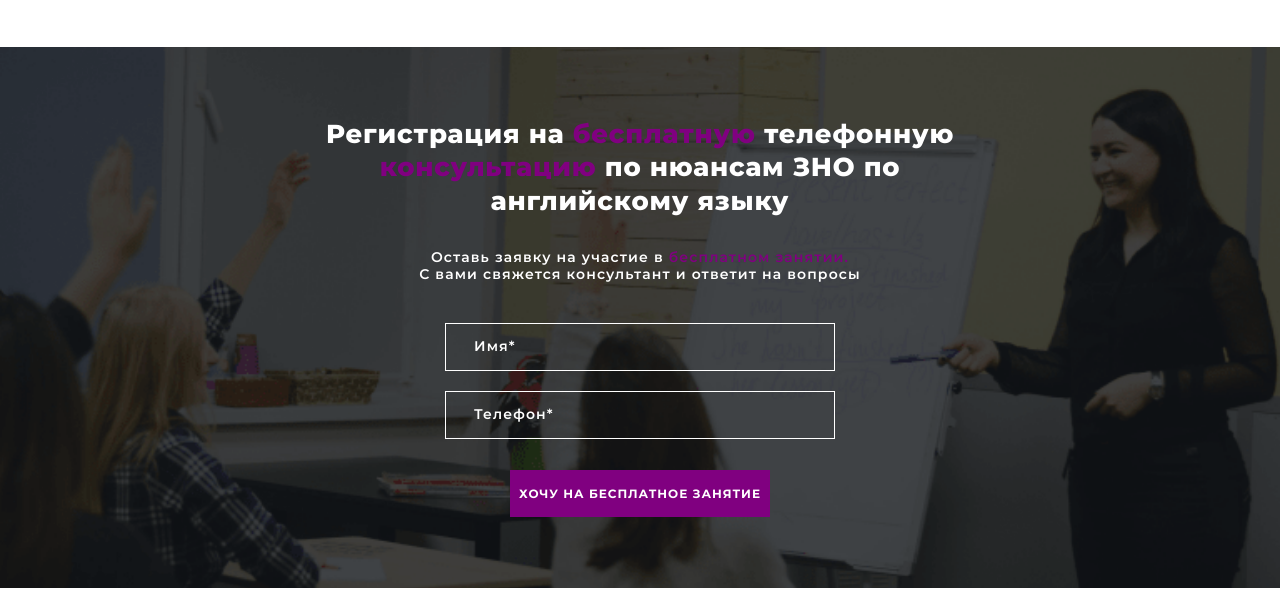
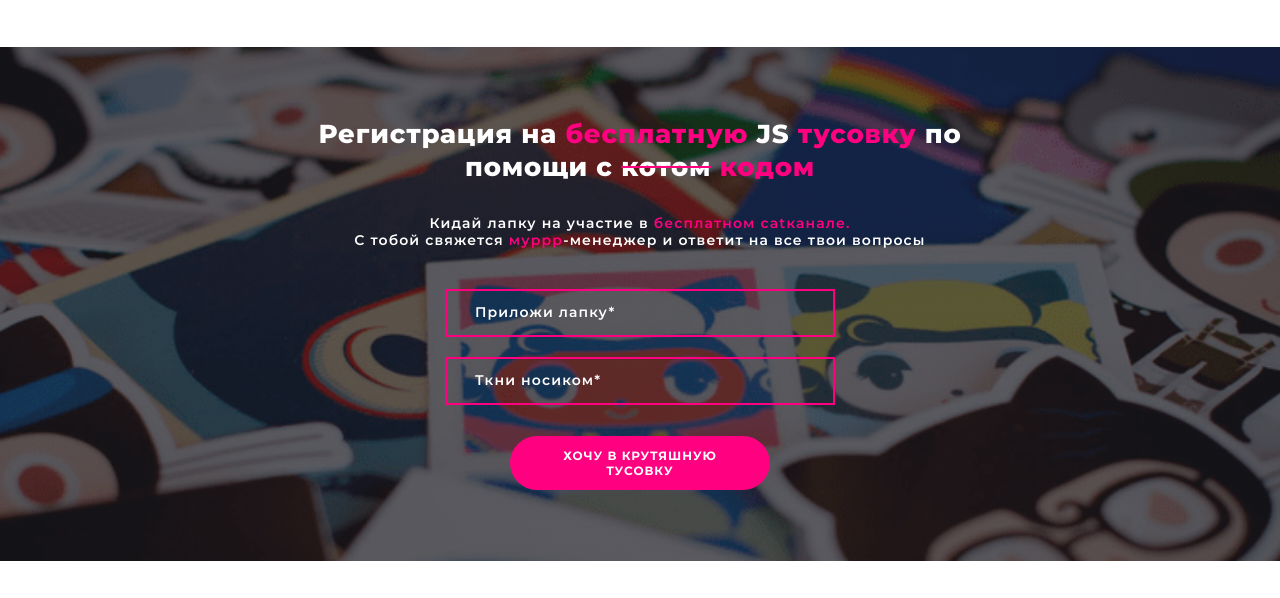
Before and after one commit to Marinessa393/DevCat, a website built with Parcel: page src/index.html in a window 1280 px wide. Shown: the part 5529-6127 px from the top of the page. Built offline with nearby package versions, Linux system fonts and the light colour scheme.

Commit message:
adds cat-footer

```diff
--- a/src/index.html
+++ b/src/index.html
@@ -1,16 +1,16 @@
 <!DOCTYPE html>
 <html lang="ru">
+
 <head>
   <meta charset="UTF-8" />
   <meta name="description" content="Подготовка к ВНО по английскому языку" />
   <meta name="viewport" content="width=device-width, initial-scale=1.0" />
   <title>HellEN</title>
   <link rel="shortcut icon" href="./images/mars.png" type="image/png" />
-    <link
-      rel="stylesheet"
-      href="https://cdnjs.cloudflare.com/ajax/libs/modern-normalize/0.7.0/modern-normalize.min.css"
-    />
+  <link rel="stylesheet"
+    href="https://cdnjs.cloudflare.com/ajax/libs/modern-normalize/0.7.0/modern-normalize.min.css" />
 </head>
+
 <body>
   <include src="./partials/header.html"></include>
 
@@ -32,5 +32,7 @@
   <script src="menu.js"></script>
   <script src="scroll.js"></script>
   <script src="./index.js"></script>
+  <script src="./js/button-script.js"></script>
 </body>
+
 </html>
--- /dev/null
+++ b/src/js/button-script.js
@@ -0,0 +1,9 @@
+document.querySelector('.footer-button').onmousemove = (e) => {
+
+  const x = e.pageX - e.target.offsetLeft
+  const y = e.pageY - e.target.offsetTop
+
+  e.target.style.setProperty('--x', `${x}px`)
+  e.target.style.setProperty('--y', `${y}px`)
+
+}
--- a/src/partials/footer.html
+++ b/src/partials/footer.html
@@ -3,43 +3,26 @@
     <div class="registration-container">
       <div class="footer-title">
         <h2>
-          Регистрация на<strong class="footer-accent"> бесплатную</strong>
-          телефонную<strong class="footer-accent"> консультацию </strong>по
-          нюансам ЗНО по английскому языку
+          Регистрация на<strong class="footer-accent"> бесплатную</strong> JS
+          <strong class="footer-accent">тусовку </strong> по помощи с <span class="crossed">котом</span> <span
+            class="footer-accent">кодом</span>
         </h2>
       </div>
       <form method="POST" class="footer-form" autocomplete="off">
         <b class="footer-text">
-          Оставь заявку на участие в
-          <span class="footer-accent"> бесплатном занятии. </span> <br />
-          С вами свяжется консультант и ответит на вопросы
+          Кидай лапку на участие в <span class="footer-accent"> бесплатном catканале. </span> <br />
+          С тобой свяжется <span class="footer-accent">муррр</span>-менеджер и ответит на все твои вопросы
         </b>
         <label class="form-field name">
-          <input
-            type="text"
-            name="name"
-            class="modal-input"
-            placeholder="Имя&ast;"
-            aria-label="Впишите имя"
-            required
-          />
+          <input type="text" name="name" class="modal-input" placeholder="Приложи лапку&ast;" aria-label="Впишите имя"
+            required />
         </label>
         <label class="form-field">
-          <input
-            type="tel"
-            name="tel"
-            class="modal-input"
-            placeholder="Телефон&ast;"
-            aria-label="Впишите номер телефона"
-            required
-          />
+          <input type="tel" name="tel" class="modal-input" placeholder="Ткни носиком&ast;"
+            aria-label="Впишите номер телефона" required />
         </label>
-        <button
-          type="submit"
-          aria-label="Кнопка отправки"
-          class="footer-button btn"
-        >
-          хочу на бесплатное занятие
+        <button type="submit" aria-label="Кнопка отправки" class="footer-button btn">
+          <span>хочу в крутяшную тусовку</span>
         </button>
       </form>
     </div>
@@ -51,11 +34,7 @@
       </a>
     </div>
     <div class="footer-links">
-      <a
-        href="tel:+380000000000"
-        aria-label="Телефон компании"
-        class="tel link"
-      >
+      <a href="tel:+380000000000" aria-label="Телефон компании" class="tel link">
         <svg aria-label="иконка звонка" class="icon">
           <use href="./images/icons/symbol-defs.svg#phone"></use>
         </svg>
--- a/src/sass/components/_footer.scss
+++ b/src/sass/components/_footer.scss
@@ -15,7 +15,7 @@
   max-width: 100%;
   padding: 50px 0px;
   color: $white-color;
-  background-color: $primary-color;
+  background-color: black;
   background-repeat: no-repeat;
   background-position: center;
   @media screen and (min-width: 768px) and (max-width: 1343px) {
@@ -50,6 +50,10 @@
     line-height: 1.36;
     vertical-align: top;
     letter-spacing: 0.03em;
+    & .crossed {
+      text-decoration: line-through;
+      text-decoration-color: #ff0081;
+    }
     @media screen and (min-width: 576px) and (max-width: 767px) {
       font-size: 20px;
       max-width: 500px;
@@ -70,7 +74,7 @@
     }
   }
   &-accent {
-    color: $accent-color;
+    color: #ff0081;
   }
 }
 .footer-text {
@@ -134,7 +138,7 @@
   width: 100%;
   padding: 15px 28px 16px 28px;
   background-color: transparent;
-  border: 1px solid $white-color;
+  border: 2px solid #ff0081;
   box-sizing: border-box;
   color: $white-color;
   font-weight: 600;
@@ -167,27 +171,6 @@
     outline: 2px solid $accent-color;
   }
 }
-.footer-button {
-  display: inline-block;
-  align-items: center;
-  margin-top: 50px;
-  color: $white-color;
-  background-color: $accent-color;
-  border: 2px solid $accent-color;
-  text-align: center;
-  transition: 250ms cubic-bezier(0.42, 0, 0.58, 1);
-  @media screen and (min-width: 768px) and (max-width: 1343px) {
-    margin-top: 31px;
-  }
-  @media screen and (min-width: 1343px) {
-    margin-top: 80px;
-  }
-  &:hover,
-  &:focus {
-    background-color: $white-color;
-    color: $accent-color;
-  }
-}
 
 // Contacts
 .footer .contacts {
@@ -216,23 +199,21 @@
     justify-content: flex-start;
   }
 }
-.footer-logo {
-  @media screen and (max-width: 767px) {
-    width: 84px;
-    height: 30px;
-  }
-  @media screen and (min-width: 768px) {
-    width: 128px;
-    height: 45px;
-  }
-}
+
 .footer-logo-position {
   @media screen and (max-width: 767px) {
     margin-left: auto;
     margin-right: auto;
+     width: 50px;
+  }
+    @media screen and (min-width: 768px) {
+    margin-left: auto;
+    margin-right: auto;
+     width: 65px;
   }
   @media screen and (min-width: 1344px) {
     margin-right: 290px;
+    width: 90px;
   }
 }
 .footer-links {
@@ -352,67 +333,96 @@
 // Background-image
 @media screen and (max-width: 767px) {
   .footer .registration {
-    background-image: url('../images/footer-images/footer-bg-mobile-1x-min.png');
+    background-image: linear-gradient(to right, rgba(47, 48, 58, 0.4), rgba(47, 48, 58, 0.4)), url('../images/footer-images/gitcats-yay-mobile-min.png');
     background-size: cover;
     @media screen and (min-device-pixel-ratio: 2),
       screen and (min-resolution: 192dpi),
       screen and (min-resolution: 2dppx) {
-      background-image: url('../images/footer-images/footer-bg-mobile-1x-min.png');
+      background-image: linear-gradient(to right, rgba(47, 48, 58, 0.4), rgba(47, 48, 58, 0.4)), url('../images/footer-images/gitcats-yay-mobile-min.png');
+    }
+  }
+}
+
+@media screen and (max-width: 767px) {
+  .footer .registration {
+    background-image: linear-gradient(to right, rgba(47, 48, 58, 0.4), rgba(47, 48, 58, 0.4)), url('../images/footer-images/gitcats-yay-mobile-min.png');
+    background-size: cover;
+    @media screen and (min-device-pixel-ratio: 2),
+      screen and (min-resolution: 192dpi),
+      screen and (min-resolution: 2dppx) {
+      background-image: linear-gradient(to right, rgba(47, 48, 58, 0.4), rgba(47, 48, 58, 0.4)), url('../images/footer-images/gitcats-yay-mobile-min.png');
     }
   }
 }
 @media screen and (min-width: 768px) and (max-width: 1343px) {
   .footer .registration {
-    background-image: url('../images/footer-images/footer-bg-tablet-1x.webp');
+    background-image: linear-gradient(to right, rgba(47, 48, 58, 0.4), rgba(47, 48, 58, 0.4)), url('../images/footer-images/gitcats-yay-tablet-min.png');
     background-size: cover;
     @media screen and (min-device-pixel-ratio: 2),
       screen and (min-resolution: 192dpi),
       screen and (min-resolution: 2dppx) {
-      background-image: url('../images/footer-images/footer-bg-tablet-2x.webp');
+      background-image: linear-gradient(to right, rgba(47, 48, 58, 0.4), rgba(47, 48, 58, 0.4)), url('../images/footer-images/gitcats-yay-tablet-min.png');
     }
   }
 }
 @media screen and (min-width: 1344px) {
   .footer .registration {
-    background-image: url('../images/footer-images/footer-bg-desktop-1x.webp');
+    background-image: linear-gradient(to right, rgba(47, 48, 58, 0.4), rgba(47, 48, 58, 0.4)), url('../images/footer-images/gitcats-yay-desktop.png');
     background-size: cover;
     @media screen and (min-device-pixel-ratio: 2),
       screen and (min-resolution: 192dpi),
       screen and (min-resolution: 2dppx) {
-      background-image: url('../images/footer-images/footer-bg-desktop-2x.webp');
+      background-image: linear-gradient(to right, rgba(47, 48, 58, 0.4), rgba(47, 48, 58, 0.4)), url('../images/footer-images/gitcats-yay-desktop.png');
     }
   }
 }
-@media screen and (max-width: 767px) {
-  .footer .registration {
-    background-image: url('../images/footer-images/footer-bg-mobile-1x-min.png');
-    background-size: cover;
-    @media screen and (min-device-pixel-ratio: 2),
-      screen and (min-resolution: 192dpi),
-      screen and (min-resolution: 2dppx) {
-      background-image: url('../images/footer-images/footer-bg-mobile-2x-min.png');
-    }
+
+
+//
+
+
+
+.footer-button {
+  display: inline-block;
+  align-items: center;
+  margin-top: 50px;
+  text-align: center;
+  @media screen and (min-width: 768px) and (max-width: 1343px) {
+    margin-top: 31px;
   }
+  @media screen and (min-width: 1343px) {
+    margin-top: 80px;
+  }
+	position: relative;
+	appearance: none;
+	background: #ff0081;
+	padding: 1em 2em;
+	border: none;
+	color: white;
+	outline: none;
+	overflow: hidden;
+	border-radius: 50px;
+
+	span {
+		position: relative;
+		pointer-events: none;
+	}
+
+	&::before {
+		--size: 0;
+
+		content: '';
+		position: absolute;
+		left: var(--x);
+		top: var(--y);
+		width: var(--size);
+		height: var(--size);
+		background: radial-gradient(circle closest-side, #800080, transparent);
+		transform: translate(-50%, -50%);
+		transition: width .2s ease, height .2s ease;
+	}
+
+	&:hover::before {
+		--size: 400px;
+	}
 }
-@media screen and (min-width: 768px) and (max-width: 1343px) {
-  .footer .registration {
-    background-image: url('../images/footer-images/footer-bg-tablet-1x-min.png');
-    background-size: cover;
-    @media screen and (min-device-pixel-ratio: 2),
-      screen and (min-resolution: 192dpi),
-      screen and (min-resolution: 2dppx) {
-      background-image: url('../images/footer-images/footer-bg-tablet-2x-min.png');
-    }
-  }
-}
-@media screen and (min-width: 1344px) {
-  .footer .registration {
-    background-image: url('../images/footer-images/footer-bg-desktop-1x-min.png');
-    background-size: cover;
-    @media screen and (min-device-pixel-ratio: 2),
-      screen and (min-resolution: 192dpi),
-      screen and (min-resolution: 2dppx) {
-      background-image: url('../images/footer-images/footer-bg-desktop-2x-min.png');
-    }
-  }
-}
```
Also changed, not shown: src/images/footer-images/footer-bg-desktop-1x-min.png (deleted), src/images/footer-images/footer-bg-desktop-1x.webp (deleted), src/images/footer-images/footer-bg-desktop-2x-min.png (deleted), src/images/footer-images/footer-bg-desktop-2x.webp (deleted), src/images/footer-images/footer-bg-mobile-1x-min.png (deleted), src/images/footer-images/footer-bg-mobile-1x.webp (deleted), src/images/footer-images/footer-bg-mobile-2x-min.png (deleted), src/images/footer-images/footer-bg-mobile-2x.webp (deleted), src/images/footer-images/footer-bg-tablet-1x-min.png (deleted), src/images/footer-images/footer-bg-tablet-1x.webp (deleted), src/images/footer-images/footer-bg-tablet-2x-min.png (deleted), src/images/footer-images/footer-bg-tablet-2x.webp (deleted), src/images/footer-images/gitcats-yay-desktop-min.png (added), src/images/footer-images/gitcats-yay-mobile-min.png (added), 1 more files, 1 other file. Lines whose indentation alone changed are shown as unchanged.
